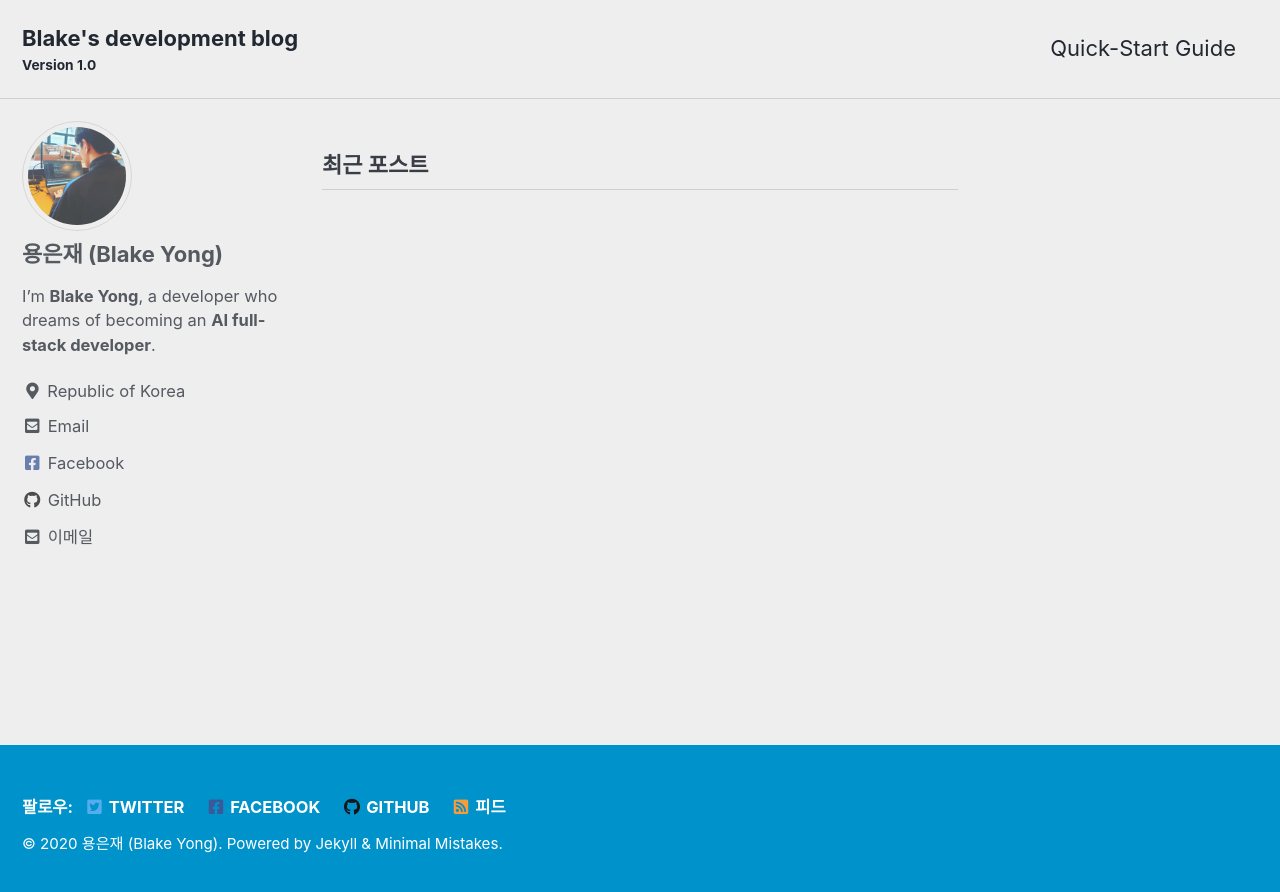
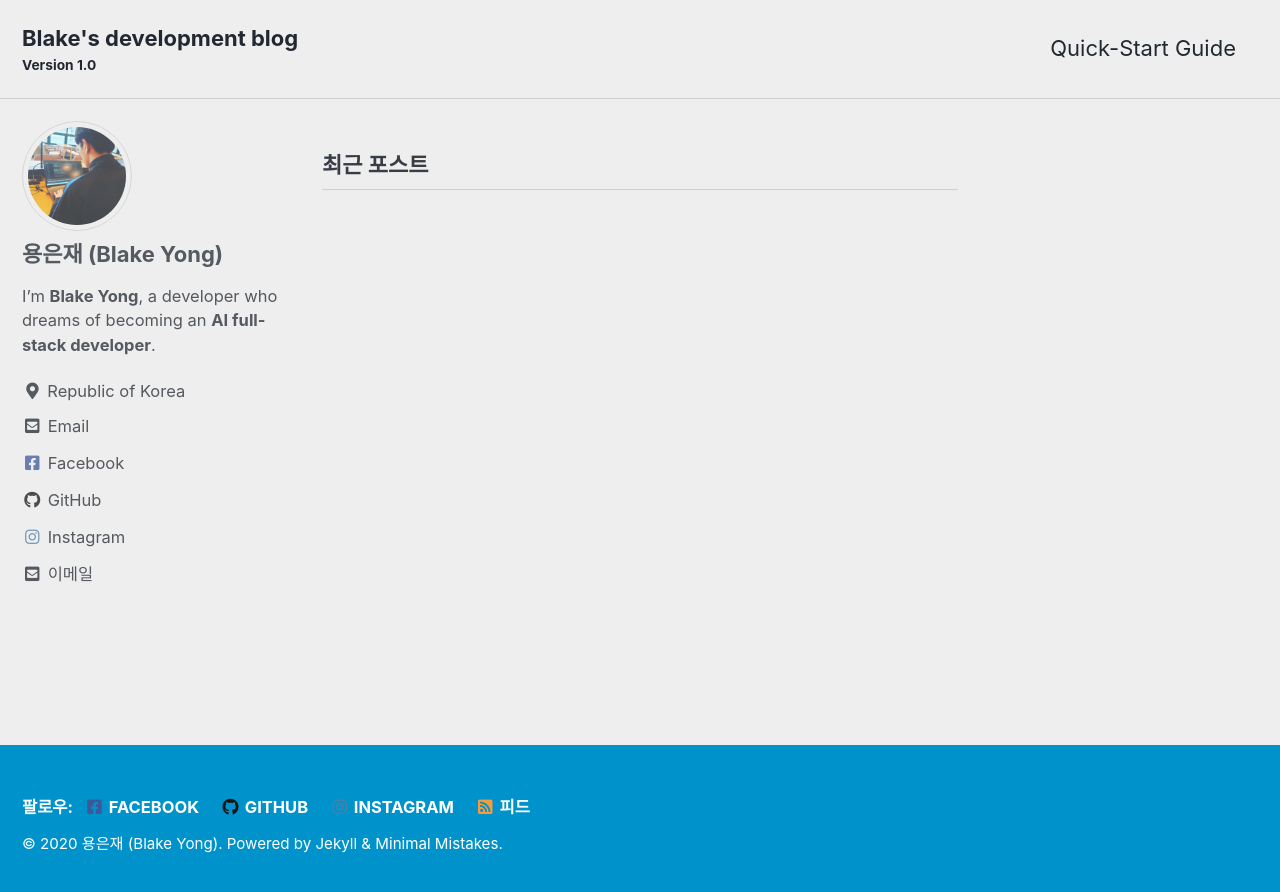
Before and after one commit to BlakeYong/BlakeYong.github.io, a Jekyll site: the page built from index.html, in a window 1280 px wide. Shown: the top 892 px of the page. Built offline with Jekyll 4.4.1, drawn with Linux system fonts in a browser that asks for light colours; cached includes are drawn as plain includes; the list of posts is cut into pages by our own code.

Commit message:
인스타그램 추가

```diff
--- a/_config.yml
+++ b/_config.yml
@@ -102,12 +102,6 @@ author:
     - label: "Email"
       icon: "fas fa-fw fa-envelope-square"
       url: "swejyong@naver.com"
-    - label: "Website"
-      icon: "fas fa-fw fa-link"
-      # url: "https://your-website.com"
-    - label: "Twitter"
-      icon: "fab fa-fw fa-twitter-square"
-      # url: "https://twitter.com/"
     - label: "Facebook"
       icon: "fab fa-fw fa-facebook-square"
       url: "https://www.facebook.com/profile.php?id=100006676929552"
@@ -116,29 +110,20 @@ author:
       url: "https://github.com/BlakeYong"
     - label: "Instagram"
       icon: "fab fa-fw fa-instagram"
-      # url: "https://instagram.com/"
+      url: "https://www.instagram.com/eunjae_19/"
 
 # Site Footer
 footer:
   links:
-    - label: "Twitter"
-      icon: "fab fa-fw fa-twitter-square"
-      url: "swejyong@naver.com"
     - label: "Facebook"
       icon: "fab fa-fw fa-facebook-square"
       url: "https://www.facebook.com/profile.php?id=100006676929552"
     - label: "GitHub"
       icon: "fab fa-fw fa-github"
       url: "https://github.com/BlakeYong"
-    - label: "GitLab"
-      icon: "fab fa-fw fa-gitlab"
-      # url:
-    - label: "Bitbucket"
-      icon: "fab fa-fw fa-bitbucket"
-      # url:
     - label: "Instagram"
       icon: "fab fa-fw fa-instagram"
-      # url:
+      url: "https://www.instagram.com/eunjae_19/"
 
 
 # Reading Files
```
